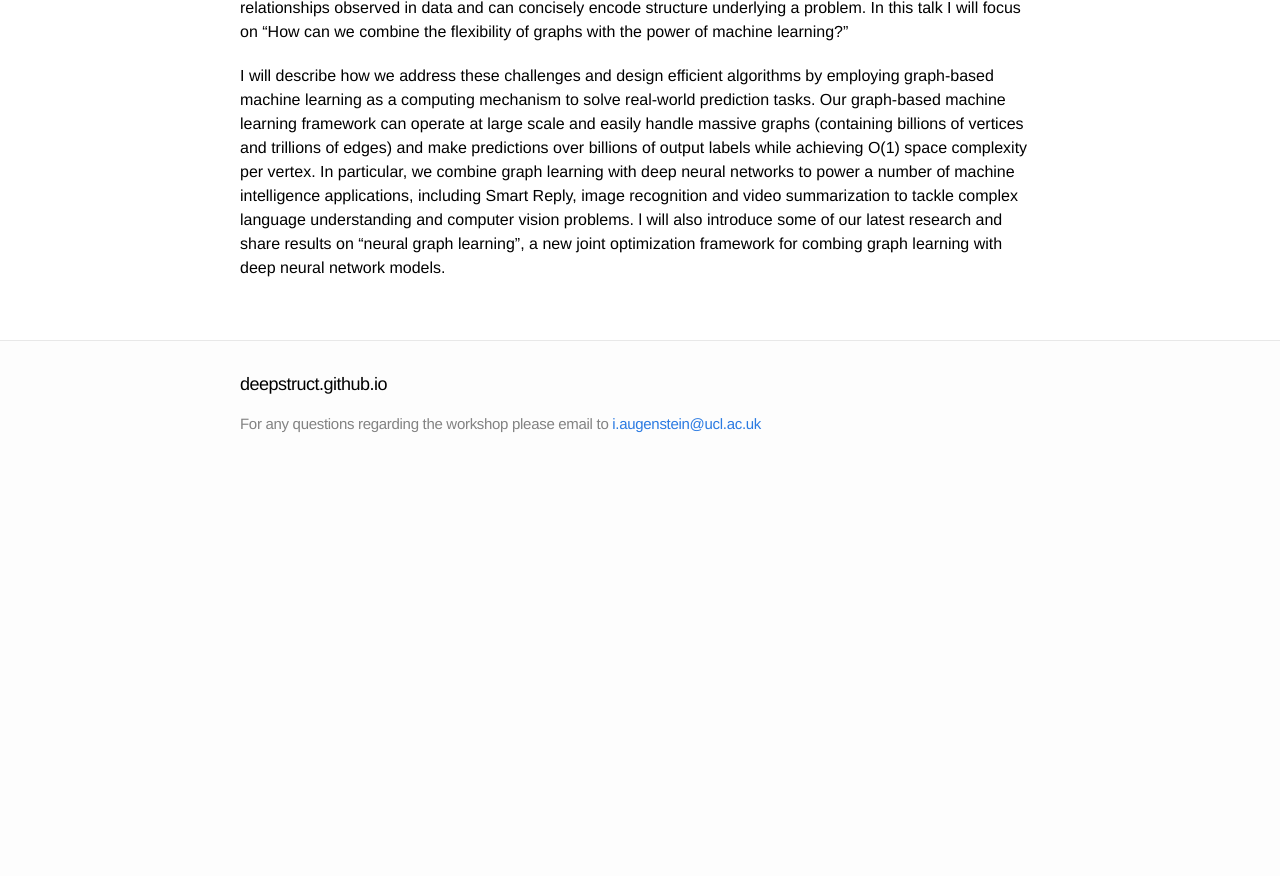
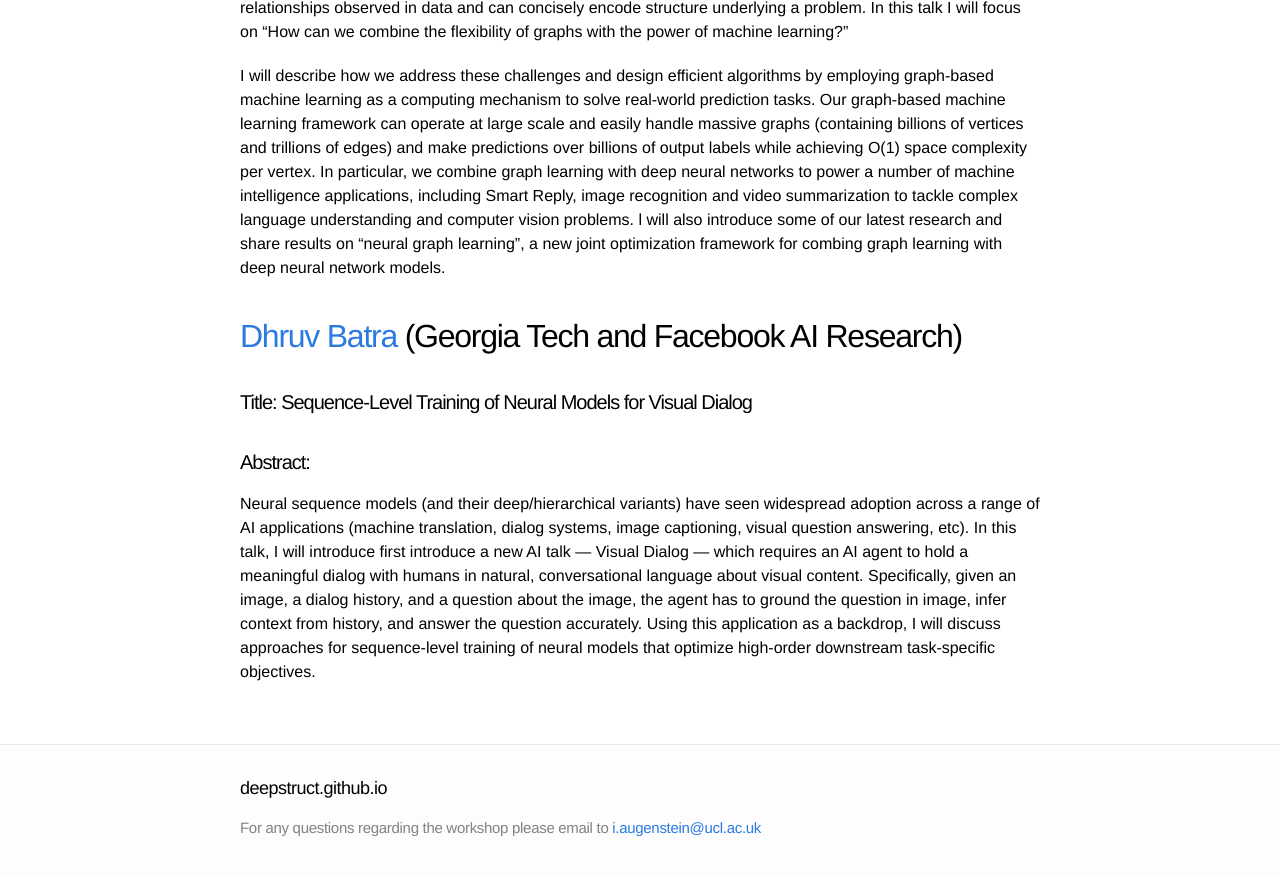
Before and after one commit to deepstruct/deepstruct.github.io, a Jekyll site: the page built from ICML17/6_speakers.md, in a window 1280 px wide and 900 px high, scrolled down 1398 px. Shown: the top 876 px of the window. Built offline with Jekyll 4.4.1, drawn with Linux system fonts in a browser that asks for light colours; before the commit the page ends 1894 px from its top, so only the background shows below that.

Commit message:
Update 6_speakers.md

```diff
--- a/ICML17/6_speakers.md
+++ b/ICML17/6_speakers.md
@@ -42,3 +42,13 @@ Scientific applications of machine learning typically involve the identification
 Recent machine learning advances have enabled us to build intelligent systems that understand semantics from speech, natural language text and images. While great progress has been made in many AI fields, building scalable intelligent systems from "scratch" still remains a daunting challenge for many applications.To overcome this, we exploit the power of graph algorithms since they offer a simple elegant way to express different types of relationships observed in data and can concisely encode structure underlying a problem. In this talk I will focus on “How can we combine the flexibility of graphs with the power of machine learning?”
 
 I will describe how we address these challenges and design efficient algorithms by employing graph-based machine learning as a computing mechanism to solve real-world prediction tasks. Our graph-based machine learning framework can operate at large scale and easily handle massive graphs (containing billions of vertices and trillions of edges) and make predictions over billions of output labels while achieving O(1) space complexity per vertex. In particular, we combine graph learning with deep neural networks to power a number of machine intelligence applications, including Smart Reply, image recognition and video summarization to tackle complex language understanding and computer vision problems. l will also introduce some of our latest research and share results on “neural graph learning”, a new joint optimization framework for combing graph learning with deep neural network models.
+
+
+## [Dhruv Batra](https://www.cc.gatech.edu/~dbatra/index.html) (Georgia Tech and Facebook AI Research)
+
+#### Title: Sequence-Level Training of Neural Models for Visual Dialog
+
+#### Abstract:
+
+Neural sequence models (and their deep/hierarchical variants) have seen widespread adoption across a range of AI applications (machine translation, dialog systems, image captioning, visual question answering, etc). In this talk, I will introduce first introduce a new AI talk — Visual Dialog — which requires an AI agent to hold a meaningful dialog with humans in natural, conversational language about visual content. Specifically, given an image, a dialog history, and a question about the image, the agent has to ground the question in image, infer context from history, and answer the question accurately.
+Using this application as a backdrop, I will discuss approaches for sequence-level training of neural models that optimize high-order downstream task-specific objectives.
```
